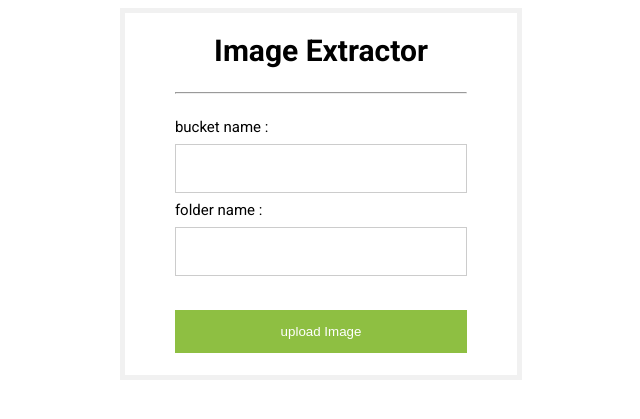
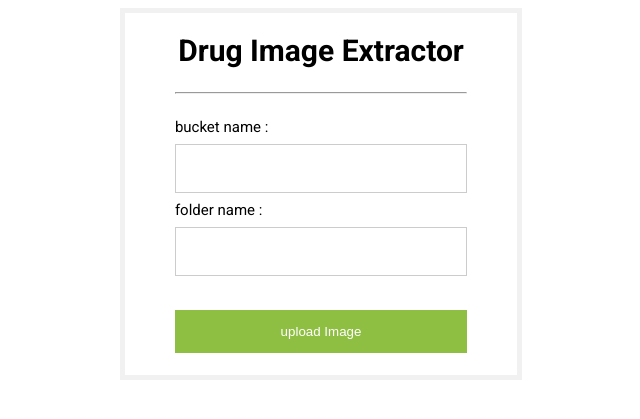
Before and after one commit to theshanbhag/drug_data_extractor, a Flask app: page / in a window 1280 px wide. Shown: the top 419 px of the page, without its empty margins (319-959 px from the left). Run offline with Flask 2, Linux system fonts and the light colour scheme.

Commit message:
updated template

```diff
--- a/templates/index.html
+++ b/templates/index.html
@@ -1,56 +1,7 @@
-<!--<html>-->
-<!--    <head>-->
-<!--        <title>Sample app</title>-->
-<!--        <h1>Sample app</h1>-->
-<!--        <script src="{{ url_for('static', filename='script.js') }}">-->
-<!--            function getURL() {-->
-<!--               return window.location.href;-->
-<!--            }-->
-<!--        </script>-->
-<!--        <style>-->
-<!--        h1 {-->
-<!--          margin: 0 0 10px 0;-->
-<!--          font-weight: 400;-->
-<!--        }-->
-<!--        body {-->
-<!--          display: flex;-->
-<!--          width: 90%;-->
-<!--          padding: 10px 0;-->
-<!--          border-radius: 5px;-->
-<!--          box-shadow: 1px 1px 8px 0px #666;-->
-<!--          background: #fff;-->
-<!--        }-->
-<!--        </style>-->
-<!--        <base href="/">-->
-
-<!--    </head>-->
-<!--    <body>-->
-
-
-<!--        <form>-->
-
-<!--                    <label for="fname">First name:</label>-->
-<!--                    <input type="text" id="fname" name="fname"><br>-->
-<!--                    <label for="lname">Last name:</label>-->
-<!--                    <input type="text" id="lname" name="lname"><br>-->
-<!--                    <label for="phone">Phone Num:</label>-->
-<!--                    <input type="text" id="phone" name="phone"><br>-->
-<!--                    <input type="submit" value="Insert" formaction='/submit'/><br><br><br><br>-->
-<!--        </form>-->
-<!--        <form>-->
-<!--                    <label for="find">User name:</label><input type="text" id="find" name="find"><br>-->
-<!--                    <input type="submit" value="find" formaction="/find">-->
-
-
-<!--        </form>-->
-<!--    </body>-->
-<!--</html>-->
-
-
 <!DOCTYPE html>
 <html>
   <head>
-    <title>Simple login form</title>
+    <title>image extractor</title>
 <!--    <script src="{{ url_for('static', filename='script.js') }}">-->
 <!--        function getURL() {-->
 <!--           return window.location.href;-->
@@ -114,11 +65,12 @@
   </head>
   <body>
     <form action="/action_page.php">
-      <h1>Image Extractor</h1>
+      <h1>Drug Image Extractor</h1>
       <div class="formcontainer">
       <hr/>
       <div class="container">
         <label for="bucket_name">bucket name :</label>
+        <!--suppress BuyFluidPluginNoteInspection -->
         <input type="text" id="bucket_name" name="Bucket name"><br>
         <label for="folder_name">folder name :</label>
         <input type="text" id="folder_name" name="Folder name"><br>
```
